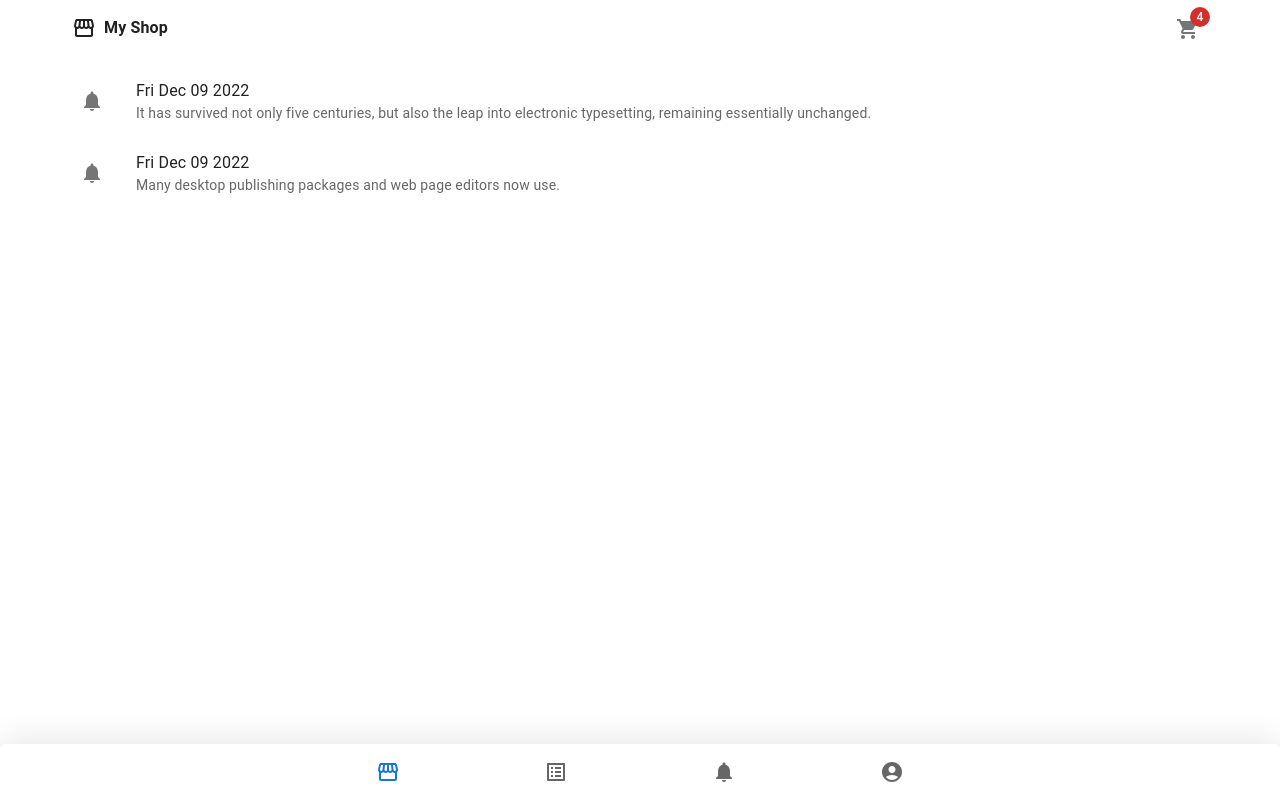
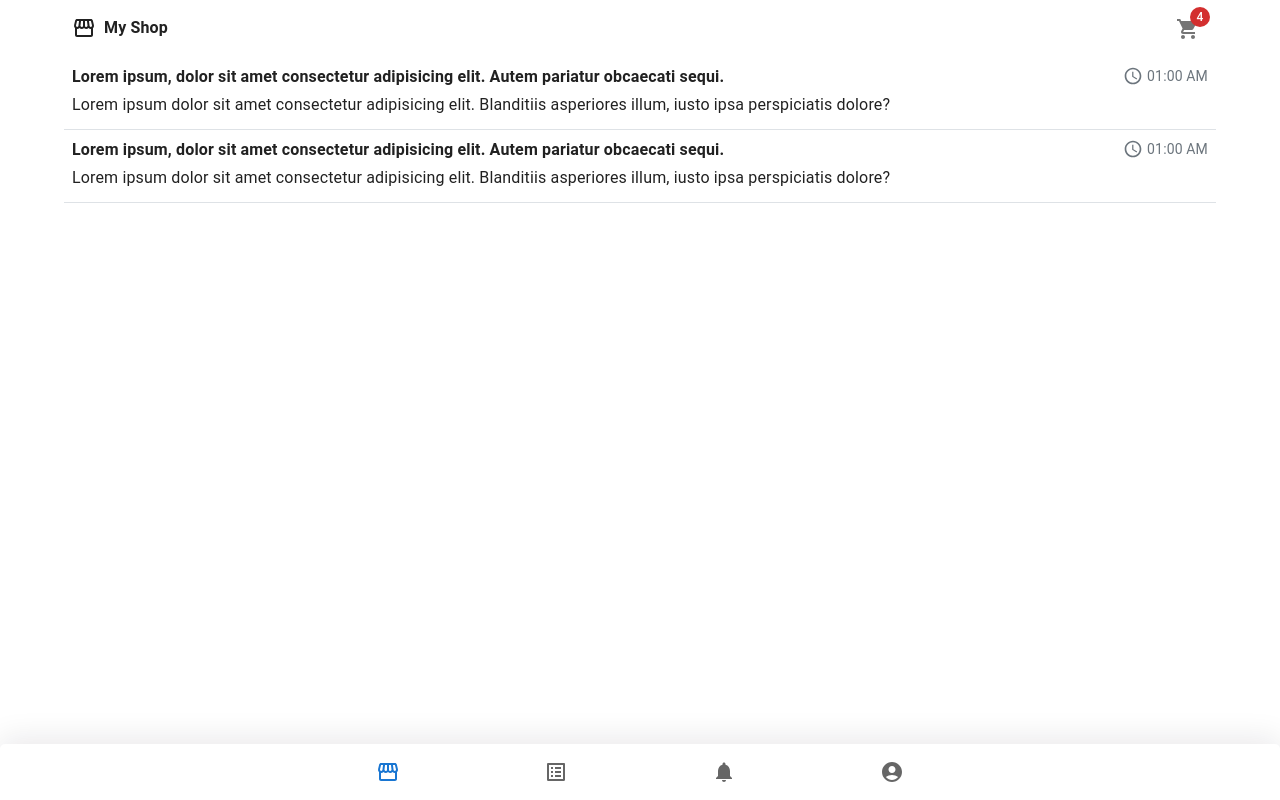
Before and after one commit to prasanthjanga/react-qrmenu, a React (Create React App) app: page /notifications in a window 1280 px wide. Built offline with nearby package versions, Linux system fonts and the light colour scheme.

Commit message:
Notification page
-Notification page

```diff
--- a/src/pages/Notifications.js
+++ b/src/pages/Notifications.js
@@ -1,34 +1,37 @@
-import List from "@mui/material/List";
-import ListItemButton from "@mui/material/ListItemButton";
-import ListItemIcon from "@mui/material/ListItemIcon";
-import ListItemText from "@mui/material/ListItemText";
-import NotificationsIcon from "@mui/icons-material/Notifications";
+import Box from "@mui/material/Box";
+import AccessTimeOutlinedIcon from '@mui/icons-material/AccessTimeOutlined';
 
 export const Notifications = () => {
   const date = new Date().toDateString();
 
   return (
     <>
-      <List sx={{ width: "100%", align: "justify" }}>
-        <ListItemButton>
-          <ListItemIcon>
-            <NotificationsIcon />
-          </ListItemIcon>
-          <ListItemText
-            primary={date}
-            secondary="It has survived not only five centuries, but also the leap into electronic typesetting, remaining essentially unchanged."
-          />
-        </ListItemButton>
-        <ListItemButton>
-          <ListItemIcon>
-            <NotificationsIcon />
-          </ListItemIcon>
-          <ListItemText
-            primary={date}
-            secondary="Many desktop publishing packages and web page editors now use."
-          />
-        </ListItemButton>
-      </List>
+      <Box>
+        <ul className="list-unstyled">
+          <li className="p-2 border-bottom">
+            <div className="d-flex flex-row align-items-center justify-content-between">
+              <span className="flex-grow text-truncate fw-bold pe-2">Lorem ipsum, dolor sit amet consectetur adipisicing elit. Autem pariatur obcaecati sequi.</span>
+              <small className="d-flex flex-row align-itmes-center flex-shrink-0 text-muted">
+                <AccessTimeOutlinedIcon fontSize="small" className="me-1" /> 01:00 AM
+              </small>
+            </div>
+            <div className="text-justify text-wrap text-break py-1">
+              Lorem ipsum dolor sit amet consectetur adipisicing elit. Blanditiis asperiores illum, iusto ipsa perspiciatis dolore?
+            </div>
+          </li>
+          <li className="p-2 border-bottom">
+            <div className="d-flex flex-row align-items-center justify-content-between">
+              <span className="flex-grow text-truncate fw-bold pe-2">Lorem ipsum, dolor sit amet consectetur adipisicing elit. Autem pariatur obcaecati sequi.</span>
+              <small className="d-flex flex-row align-itmes-center flex-shrink-0 text-muted">
+                <AccessTimeOutlinedIcon fontSize="small" className="me-1" /> 01:00 AM
+              </small>
+            </div>
+            <div className="text-justify text-wrap text-break py-1">
+              Lorem ipsum dolor sit amet consectetur adipisicing elit. Blanditiis asperiores illum, iusto ipsa perspiciatis dolore?
+            </div>
+          </li>
+        </ul>
+      </Box>
     </>
   );
 };
```
